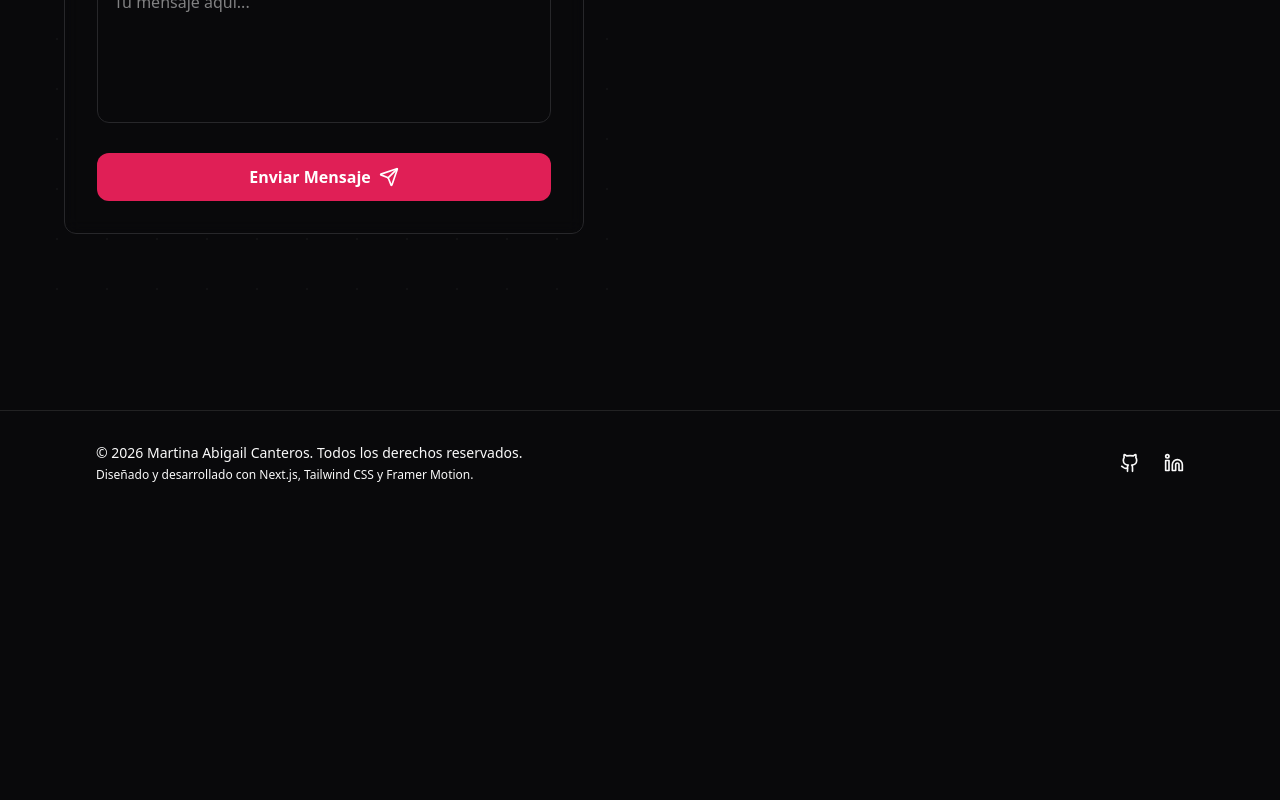
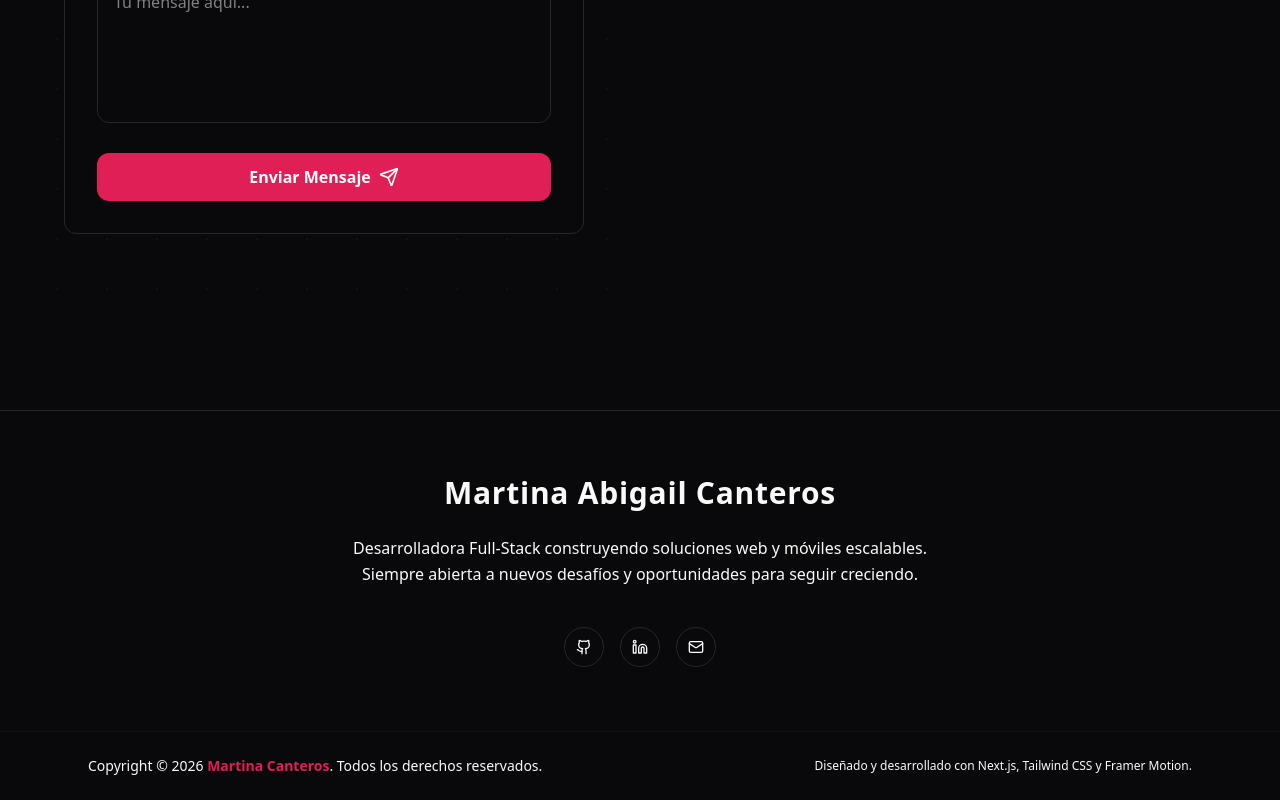
Before and after one commit to MartinaC181/portfolio, a Next.js app: page / in a window 1280 px wide. Shown: the part 3488-4288 px from the top of the page. Before the commit the page ends 4003 px from the top, so only its background shows below. Built offline with nearby package versions, Linux system fonts and the light colour scheme.

Commit message:
new footer

```diff
--- a/src/components/layout/Footer.tsx
+++ b/src/components/layout/Footer.tsx
@@ -3,64 +3,92 @@
 import { motion } from 'framer-motion'
 import { Github, Linkedin, Mail } from 'lucide-react'
 import { socialLinks } from '@/data/profile'
+// 👇 Importamos el contexto de idioma
+import { useLanguage } from '@/context/LanguageContext'
 
 export default function Footer() {
   const currentYear = new Date().getFullYear()
+  const { language } = useLanguage()
+
+  // 👇 Diccionario de traducciones para el footer
+  const t = {
+    es: {
+      title: "Martina Abigail Canteros",
+      description: "Desarrolladora Full-Stack construyendo soluciones web y móviles escalables. Siempre abierta a nuevos desafíos y oportunidades para seguir creciendo.",
+      rights: "Todos los derechos reservados.",
+      built: "Diseñado y desarrollado con Next.js, Tailwind CSS y Framer Motion."
+    },
+    en: {
+      title: "Martina Abigail Canteros",
+      description: "Full-Stack Developer building scalable web and mobile solutions. Always open to new challenges and opportunities to keep growing.",
+      rights: "All rights reserved.",
+      built: "Designed and built with Next.js, Tailwind CSS & Framer Motion."
+    }
+  }
 
   return (
-    <footer className="bg-background-lighter border-t border-white/10">
-      <div className="max-w-6xl mx-auto px-6 md:px-8 py-8">
-        {/* Contenido - Flexbox responsivo */}
+    <footer className="border-t border-surface-200 bg-background-lighter pt-16 flex flex-col items-center">
+
+      {/* --- Contenido Principal Centrado --- */}
       <motion.div
-          initial={{ opacity: 0 }}
-          whileInView={{ opacity: 1 }}
-          transition={{ duration: 0.5 }}
+        initial={{ opacity: 0, y: 20 }}
+        whileInView={{ opacity: 1, y: 0 }}
+        transition={{ duration: 0.6 }}
         viewport={{ once: true }}
-          className="flex flex-col md:flex-row md:justify-between md:items-center gap-4 md:gap-0"
+        className="max-w-2xl mx-auto px-6 text-center flex flex-col items-center gap-6"
       >
-          {/* Sección Izquierda: Copyright + Hecho con */}
-          <div className="flex flex-col gap-1 text-center md:text-left">
-            <p className="text-sm text-surface-100">
-              © {currentYear} Martina Abigail Canteros. Todos los derechos reservados.
+        {/* Título */}
+        <h2 className="text-3xl font-bold text-surface-50 tracking-wide">
+          {t[language].title}
+        </h2>
+
+        {/* Bio corta */}
+        <p className="text-surface-100 leading-relaxed text-sm md:text-base">
+          {t[language].description}
         </p>
-            <p className="text-xs text-surface-100/70">
-              Diseñado y desarrollado con Next.js, Tailwind CSS y Framer Motion.
-            </p>
-          </div>
 
-          {/* Sección Centro: Redes Sociales */}
-          <motion.div
-            className="flex justify-center gap-6"
-            initial={{ opacity: 0 }}
-            whileInView={{ opacity: 1 }}
-            transition={{ delay: 0.1 }}
-            viewport={{ once: true }}
-          >
-            {/* GitHub */}
-            <motion.a
+        {/* Íconos Sociales en círculos */}
+        <div className="flex gap-4 mt-4">
+          <a
             href={socialLinks.github}
             target="_blank"
             rel="noopener noreferrer"
-              whileHover={{ y: -2, color: '#E11D48' }}
-              className="text-surface-100 transition-colors duration-300"
+            className="w-10 h-10 rounded-full border border-surface-200 flex items-center justify-center text-surface-100 hover:text-white hover:bg-primary hover:border-primary transition-all duration-300"
+            aria-label="GitHub"
           >
-              <Github className="w-5 h-5" />
-            </motion.a>
-
-            {/* LinkedIn */}
-            <motion.a
+            <Github className="w-4 h-4" />
+          </a>
+          <a
             href={socialLinks.linkedin}
             target="_blank"
             rel="noopener noreferrer"
-              whileHover={{ y: -2, color: '#E11D48' }}
-              className="text-surface-100 transition-colors duration-300"
+            className="w-10 h-10 rounded-full border border-surface-200 flex items-center justify-center text-surface-100 hover:text-white hover:bg-primary hover:border-primary transition-all duration-300"
+            aria-label="LinkedIn"
           >
-              <Linkedin className="w-5 h-5" />
-            </motion.a>
+            <Linkedin className="w-4 h-4" />
+          </a>
+          <a
+            href="#contact"
+            className="w-10 h-10 rounded-full border border-surface-200 flex items-center justify-center text-surface-100 hover:text-white hover:bg-primary hover:border-primary transition-all duration-300"
+            aria-label="Contact"
+          >
+            <Mail className="w-4 h-4" />
+          </a>
+        </div>
+      </motion.div>
 
-          </motion.div>
-        </motion.div>
+      {/* --- Barra Inferior de Copyright --- */}
+      <div className="w-full bg-background border-t border-white/5 mt-16 py-6">
+        <div className="max-w-6xl mx-auto px-6 flex flex-col md:flex-row items-center justify-between text-center md:text-left gap-2 md:gap-0">
+          <p className="text-sm text-surface-100">
+            Copyright © {currentYear} <span className="text-primary font-semibold">Martina Canteros</span>. {t[language].rights}
+          </p>
+          <p className="text-xs text-surface-100/50">
+            {t[language].built}
+          </p>
         </div>
+      </div>
+
     </footer>
   )
 }
--- a/src/components/sections/Contact.tsx
+++ b/src/components/sections/Contact.tsx
@@ -5,7 +5,6 @@ import { Send, CheckCircle, AlertCircle } from 'lucide-react'
 import { useState, FormEvent, ChangeEvent, useEffect } from 'react'
 import { containerVariants, itemVariants } from '@/utils/animations'
 import SakuraFall from '../ui/SakuraFall'
-// 👇 1. Importamos el contexto de idioma
 import { useLanguage } from '@/context/LanguageContext'
 
 interface FormData {
@@ -27,10 +26,8 @@ export default function Contact() {
   const [statusMessage, setStatusMessage] = useState('')
   const [showSakura, setShowSakura] = useState(false)
 
-  // 👇 2. Obtenemos el idioma actual
   const { language } = useLanguage()
 
-  // 👇 3. Diccionario con todos los textos del formulario (incluyendo alertas)
   const t = {
     es: {
       title: "Contactame",
@@ -45,7 +42,8 @@ export default function Contact() {
       sendBtn: "Enviar Mensaje",
       successMsg: "Mensaje enviado exitosamente. ¡Te responderé pronto!",
       errorMsg: "Hubo un error al enviar el mensaje. Intenta nuevamente.",
-      connErrorMsg: "Error de conexión. Por favor intenta más tarde."
+      connErrorMsg: "Error de conexión. Por favor intenta más tarde.",
+      minCharError: "El mensaje debe tener al menos 10 caracteres." // 👈 Traducción añadida
     },
     en: {
       title: "Contact Me",
@@ -60,7 +58,8 @@ export default function Contact() {
       sendBtn: "Send Message",
       successMsg: "Message sent successfully. I'll get back to you soon!",
       errorMsg: "There was an error sending the message. Please try again.",
-      connErrorMsg: "Connection error. Please try again later."
+      connErrorMsg: "Connection error. Please try again later.",
+      minCharError: "The message must be at least 10 characters long." // 👈 Traducción añadida
     }
   }
 
@@ -87,6 +86,14 @@ export default function Contact() {
 
   const handleSubmit = async (e: FormEvent<HTMLFormElement>) => {
     e.preventDefault()
+
+    // 👈 1. Validación rápida en el frontend
+    if (formData.message.trim().length < 10) {
+      setStatus('error')
+      setStatusMessage(t[language].minCharError)
+      return
+    }
+
     setStatus('loading')
     setStatusMessage('')
 
@@ -99,20 +106,22 @@ export default function Contact() {
         body: JSON.stringify(formData),
       })
 
-      await response.json()
+      // 👈 2. Guardamos la respuesta del backend
+      const data = await response.json()
 
       if (response.ok) {
         setStatus('success')
-        setStatusMessage(t[language].successMsg) // Mensaje traducido
+        setStatusMessage(t[language].successMsg)
         setFormData({ name: '', email: '', message: '' })
         setTimeout(() => setStatus('idle'), 5000)
       } else {
         setStatus('error')
-        setStatusMessage(t[language].errorMsg) // Mensaje traducido
+        // 👈 3. Mostramos el mensaje exacto que mande el backend, o el genérico si falla algo raro
+        setStatusMessage(data.message || t[language].errorMsg)
       }
     } catch (error) {
       setStatus('error')
-      setStatusMessage(t[language].connErrorMsg) // Mensaje traducido
+      setStatusMessage(t[language].connErrorMsg)
       console.error('Error:', error)
     }
   }
```
Lines whose indentation alone changed are shown as unchanged.
